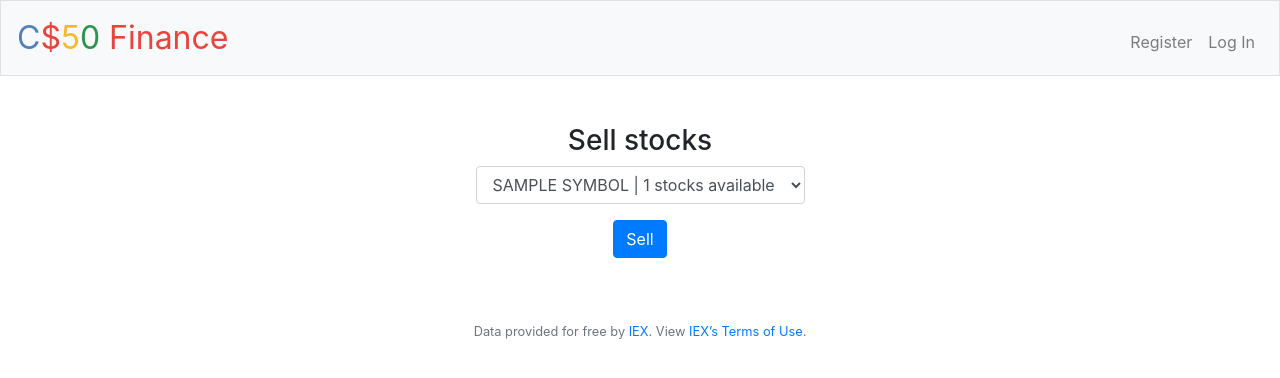
After one commit to Devalo/cs50-finance, a Flask app: template templates/sell.html in a window 1280 px wide. The commit adds this page. Shown: the top 378 px of the page. Run offline with Flask 2, Linux system fonts and the light colour scheme; the template is opened without the code that fills it: most values are stand-ins (such as "Sample title", 1, 10 or a date in 2020); some libraries are stand-ins or nearby versions.

Commit message:
sell template

```diff
--- a/application.py
+++ b/app.py
@@ -208,7 +208,13 @@ def register():
 @login_required
 def sell():
     """Sell shares of stock"""
-    return apology("TODO")
+
+    stocks = db.execute("SELECT id, symbol FROM stocks WHERE user_id = :user_id", user_id=session["user_id"])
+
+    for stock in stocks:
+        print(stock["symbol"])
+
+    return render_template("sell.html", stocks=stocks)
 
     # When requested via GET, should display form to sell a stock.
 
--- a/templates/buy.html
+++ b/templates/buy.html
@@ -15,7 +15,7 @@
 
         </div>
         <div class="form-group">
-            <input type="submit" class="btn btn-primary">
+            <button type="submit" class="btn btn-primary">Buy</button>
         </div>
 
     </form>
--- /dev/null
+++ b/templates/sell.html
@@ -0,0 +1,25 @@
+{% extends "layout.html" %}
+
+{% block title %}
+    Sell stocks
+{% endblock %}
+
+{% block main %}
+    <h3>Sell stocks</h3>
+    <form action="/buy" method="post">
+        <div class="form-group">
+            <select name="symbol" id="select-stock" class="form-control">
+                {% for stock in stocks: %}
+                <option value='{{stock["id"]}}'>{{ stock["symbol"].upper() }} | {{stocks|count}} stocks available </option>
+                {% endfor %}
+
+            </select>
+
+
+        </div>
+        <div class="form-group">
+            <button type="submit" class="btn btn-primary">Sell</button>
+        </div>
+    </form>
+
+{% endblock %}
```
Also changed, not shown: finance.db.
